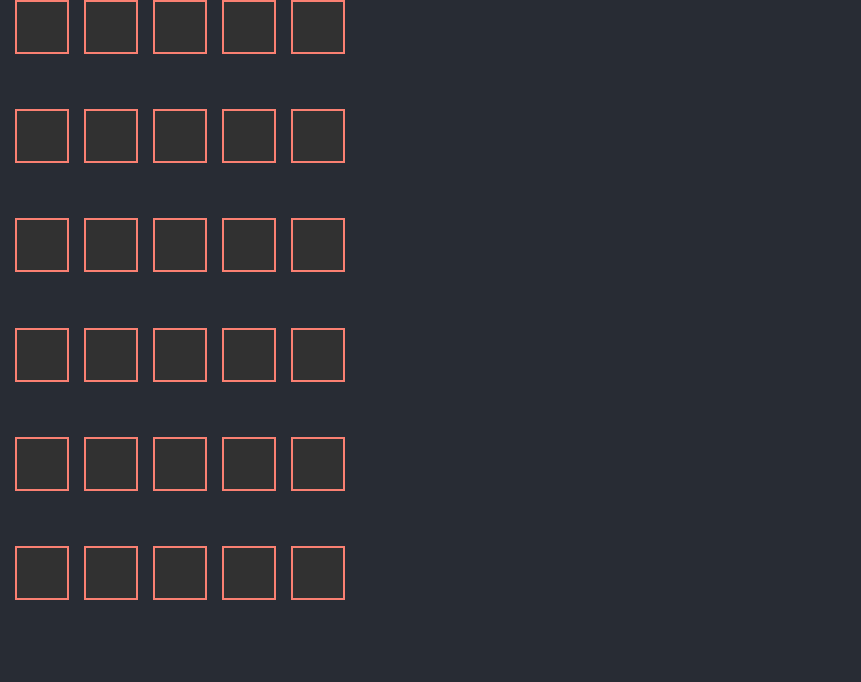
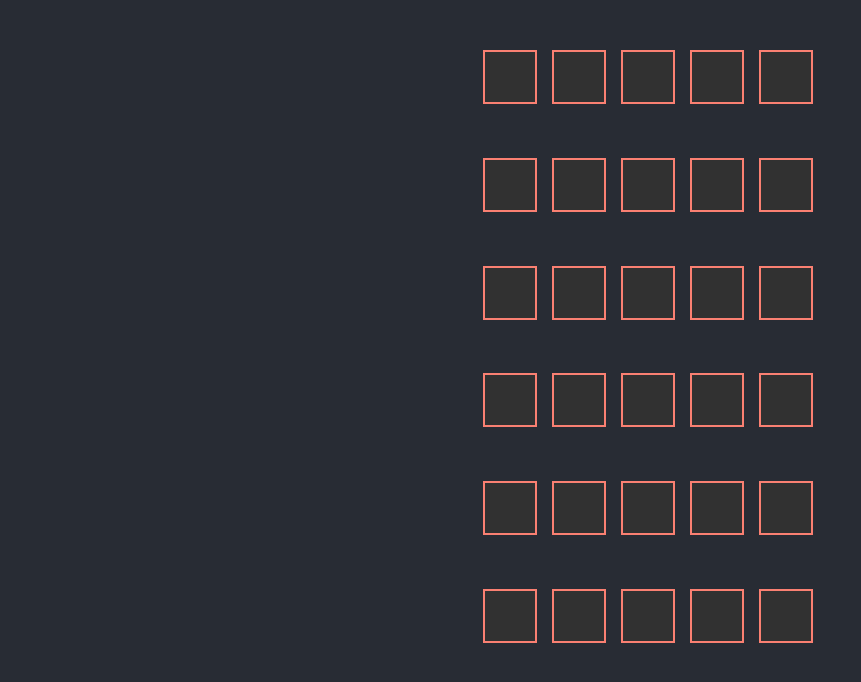
Before and after one commit to e-ed/wordle-clone, a React (Create React App) app: page / in a window 1280 px wide. Shown: the top 682 px of the page, without its empty margins (0-861 px from the left). Built offline with nearby package versions, Linux system fonts and the light colour scheme.

Commit message:
centralized letters and adjusted height

```diff
--- a/src/App.css
+++ b/src/App.css
@@ -1,5 +1,22 @@
 .App {
   text-align: center;
+}
+
+.gameDiv {
+  display: flex;
+  flex-direction: column;
+  align-items: center;
+  justify-content: center;
+  gap: 40px;
+}
+
+.gameDiv:first-child {
+  margin-top: 50px;
+}
+
+.containerLetter {
+  max-height: 100px;
+  display: flex;
 }
 
 .letter {
@@ -53,5 +70,4 @@ input {
   width: 100%;
   height: 1rem;
   color: transparent;
-
 }
--- a/src/App.tsx
+++ b/src/App.tsx
@@ -1,4 +1,4 @@
-import React, { useCallback, useEffect, useRef, useState } from "react";
+import { useCallback, useEffect, useState } from "react";
 import "./App.css";
 import Word from "./Word";
 
@@ -163,7 +163,7 @@ function App() {
   }, [handleInput]);
 
   return (
-    <>
+    <div className="gameDiv">
       {/*
       <input
         onKeyDown={(e) => handleInput(e)}
@@ -233,7 +233,7 @@ function App() {
         answered={answered[5]}
         css={css[5]}
       />
-    </>
+    </div>
   );
 }
 
--- a/src/Word.tsx
+++ b/src/Word.tsx
@@ -1,5 +1,3 @@
-import React, { forwardRef, useRef } from "react";
-
 export function Word({
   answer,
   answered,
@@ -12,7 +10,7 @@ export function Word({
   css: string[];
 }) {
   return (
-    <div className="flex-container">
+    <div className="flex-container containerLetter">
       <div className={answered ? css[0] : "letter"}>
         {inputState == undefined ? null : inputState[0]}
       </div>
```
Also changed, not shown: tsconfig.json (+2 -8 lines), 1 other file (tests, documents, lock files or other folders).
